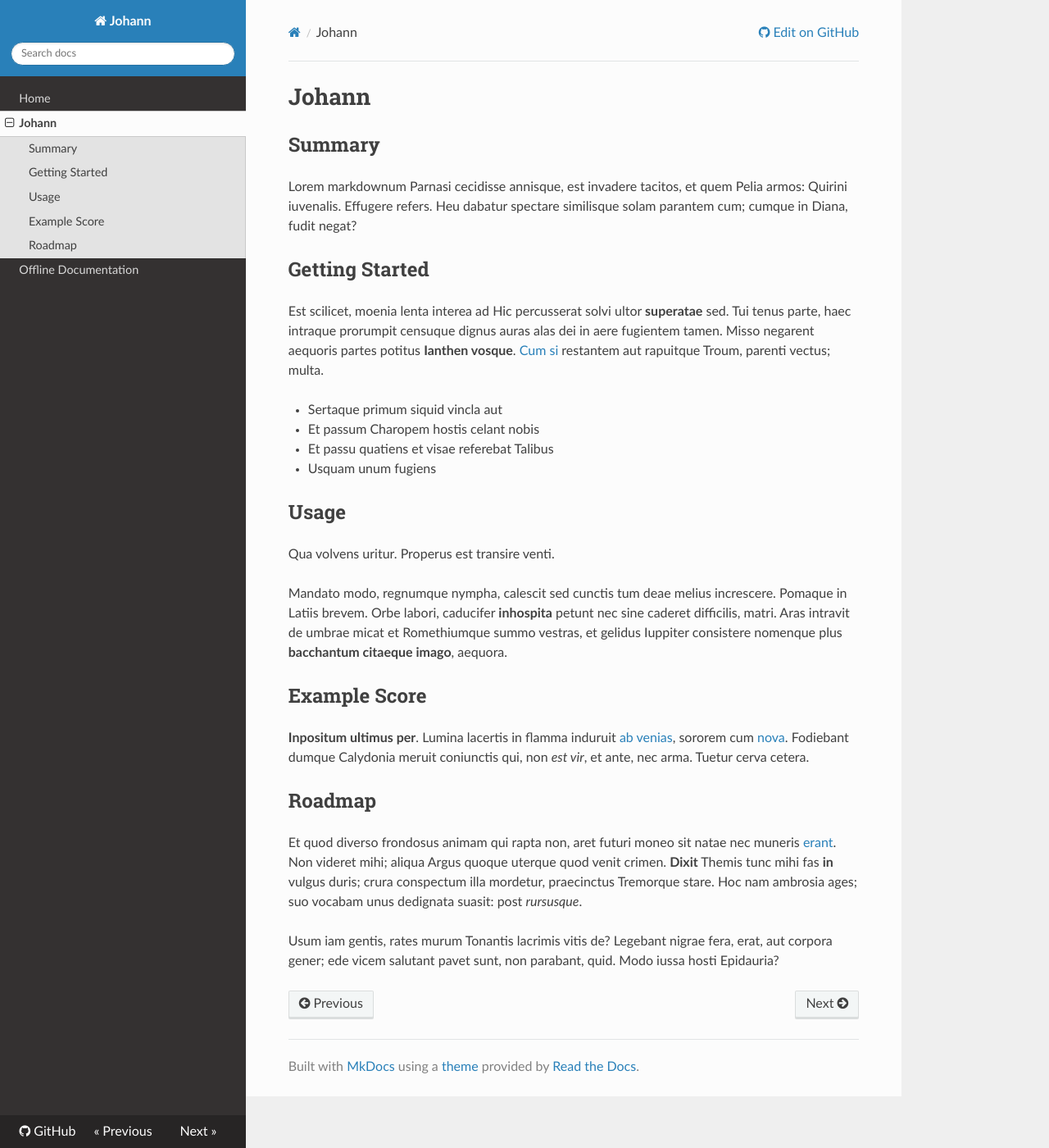
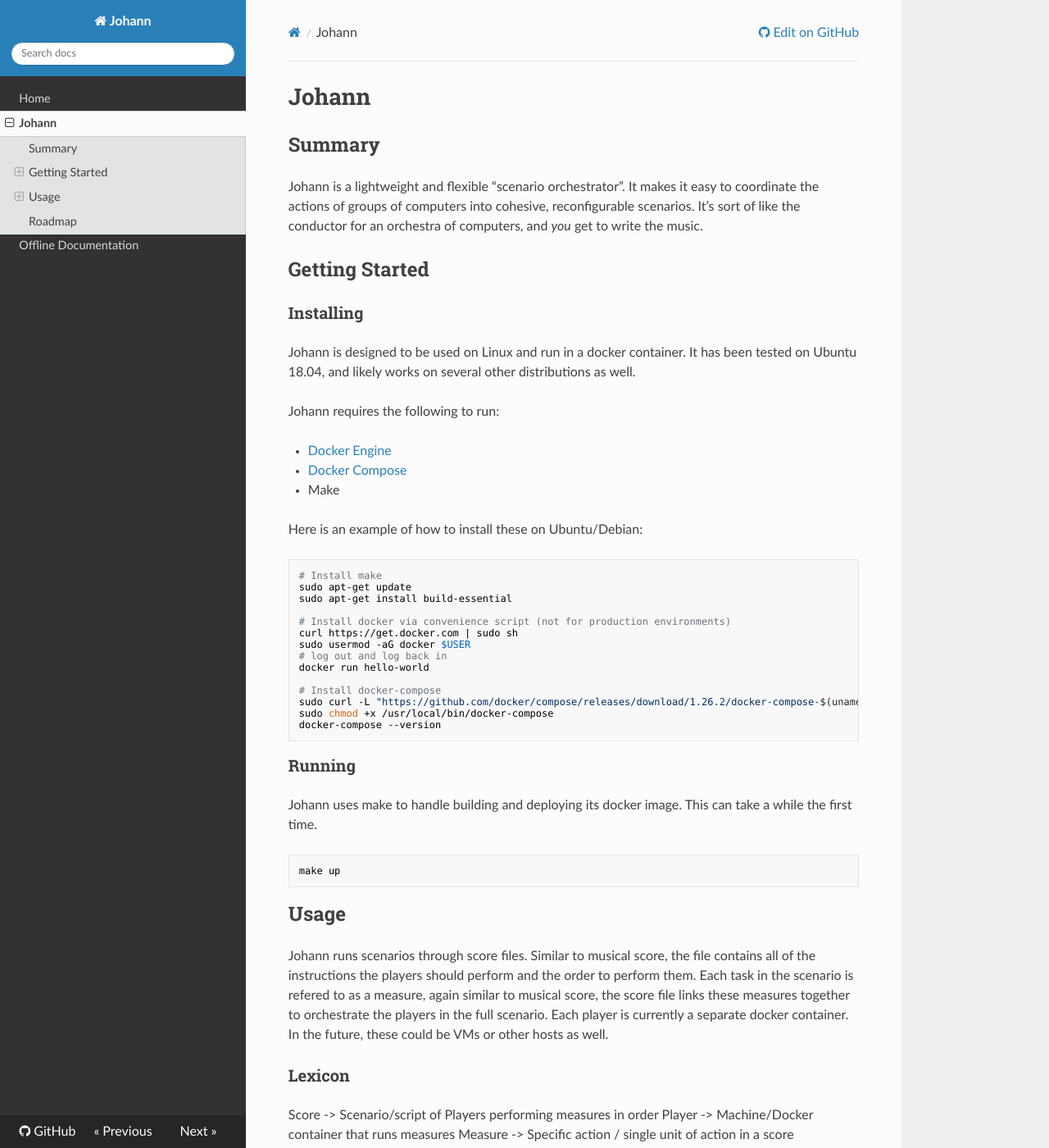
Before and after one commit to johannsdg/johannsdg.github.io, an MkDocs documentation site: the page built from docs/johann.md, in a window 1280 px wide and 1400 px high. Shown: the whole window at 82% size. Built offline with MkDocs 1.6.1, drawn with Linux system fonts in a browser that asks for light colours; nearby versions of some CDN libraries; some of the changed text lies outside the part shown.

Commit message:
Update johann.md
Filling in placeholders

````diff
--- a/docs/johann.md
+++ b/docs/johann.md
@@ -2,34 +2,96 @@
 
 ## Summary
 
-Lorem markdownum Parnasi cecidisse annisque, est invadere tacitos, et quem Pelia
-armos: Quirini iuvenalis. Effugere refers. Heu dabatur spectare similisque solam
-parantem cum; cumque in Diana, fudit negat?
+Johann is a lightweight and flexible “scenario orchestrator”. It makes it easy to
+coordinate the actions of groups of computers into cohesive, reconfigurable scenarios.
+It’s sort of like the conductor for an orchestra of computers, and _you_ get to write
+the music.
 
 ## Getting Started
 
-Est scilicet, moenia lenta interea ad Hic percusserat solvi ultor **superatae**
-sed. Tui tenus parte, haec intraque prorumpit censuque dignus auras alas dei in
-aere fugientem tamen. Misso negarent aequoris partes potitus **Ianthen vosque**.
-[Cum si](http://exindice.org/fortuna-arcas.html) restantem aut rapuitque Troum,
-parenti vectus; multa.
 
-- Sertaque primum siquid vincla aut
-- Et passum Charopem hostis celant nobis
-- Et passu quatiens et visae referebat Talibus
-- Usquam unum fugiens
+### Installing
+Johann is designed to be used on Linux and run in a docker container. It has been tested on Ubuntu 18.04, and likely
+works on several other distributions as well.
+
+Johann requires the following to run:
+
+- [Docker Engine](https://docs.docker.com/engine/install/#server)
+- [Docker Compose](https://docs.docker.com/compose/install/)
+- Make
+
+Here is an example of how to install these on Ubuntu/Debian:
+
+```bash
+# Install make
+sudo apt-get update
+sudo apt-get install build-essential
+
+# Install docker via convenience script (not for production environments)
+curl https://get.docker.com | sudo sh
+sudo usermod -aG docker $USER
+# log out and log back in
+docker run hello-world
+
+# Install docker-compose
+sudo curl -L "https://github.com/docker/compose/releases/download/1.26.2/docker-compose-$(uname -s)-$(uname -m)" -o /usr/local/bin/docker-compose
+sudo chmod +x /usr/local/bin/docker-compose
+docker-compose --version
+```
+### Running
+
+Johann uses make to handle building and deploying its docker image. This can take a while the first time.
+
+```bash
+make up
+```
+
 
 ## Usage
 
-Qua volvens uritur. Properus est transire venti.
+Johann runs scenarios through score files. Similar to musical score, the file contains all
+of the instructions the players should perform and the order to perform them. Each task in the scenario
+is refered to as a measure, again similar to musical score, the score file links these measures together
+to orchestrate the players in the full scenario. Each player is currently a separate docker container.
+In the future, these could be VMs or other hosts as well.
 
-Mandato modo, regnumque nympha, calescit sed cunctis tum deae melius increscere.
-Pomaque in Latiis brevem. Orbe labori, caducifer **inhospita** petunt nec sine
-caderet difficilis, matri. Aras intravit de umbrae micat et Romethiumque summo
-vestras, et gelidus Iuppiter consistere nomenque plus **bacchantum citaeque
-imago**, aequora.
+### Lexicon
+Score -> Scenario/script of Players performing measures in order
+Player -> Machine/Docker container that runs measures
+Measure -> Specific action / single unit of action in a score
 
-## Example Score
+
+### Example Score
+``` yml
+
+
+# Copyright (c) 2019-present, The Johann Authors. All Rights Reserved.
+# Use of this source code is governed by a BSD-3-clause license that can
+# be found in the LICENSE file. See the AUTHORS file for names of contributors.
+
+---
+name: test_johann_pushing
+category: testing
+description:
+  test Johann's push functionality to install the player software on a host that doesn't
+  have it already
+players:
+  docker_targets:
+    name: docker_targets
+    hosts:
+      - blank_3.6_buster
+      - blank_3.7_buster
+    image: None
+    scale: 2
+measures:
+  - name: ls_root
+    players: [docker_targets]
+    start_delay: 0
+    task: johann.tasks_main.run_shell_command
+    args:
+      - "ls -la /"
+
+```
 
 **Inpositum ultimus per**. Lumina lacertis in flamma induruit [ab
 venias](http://et-femina.io/crediturmaximus.html), sororem cum
@@ -38,12 +100,15 @@
 
 ## Roadmap
 
-Et quod diverso frondosus animam qui rapta non, aret futuri moneo sit natae nec
-muneris [erant](http://sororem.com/omnespraescia). Non videret mihi; aliqua
-Argus quoque uterque quod venit crimen. **Dixit** Themis tunc mihi fas **in**
-vulgus duris; crura conspectum illa mordetur, praecinctus Tremorque stare. Hoc
-nam ambrosia ages; suo vocabam unus dedignata suasit: post *rursusque*.
+Here are some planned improvements to Johann, in no particular order:
 
-Usum iam gentis, rates murum Tonantis lacrimis vitis de? Legebant nigrae fera,
-erat, aut corpora gener; ede vicem salutant pavet sunt, non parabant, quid. Modo
-iussa hosti Epidauria?
+- add a simple GUI
+- switch to [pydantic](https://github.com/samuelcolvin/pydantic)
+- switch to [fastapi](https://github.com/tiangolo/fastapi)
+- add more documentation
+- use [mypy](https://github.com/python/mypy) and
+  [pylint](https://github.com/pycqa/pylint)
+- add more tests
+- add user authentication
+- support kwargs in Measures
+- Score-level variables; configurable at runtime
````
